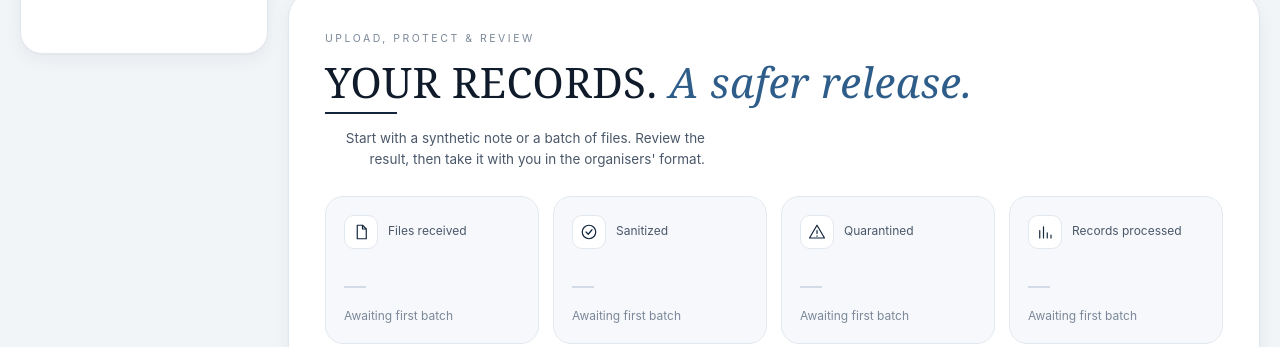
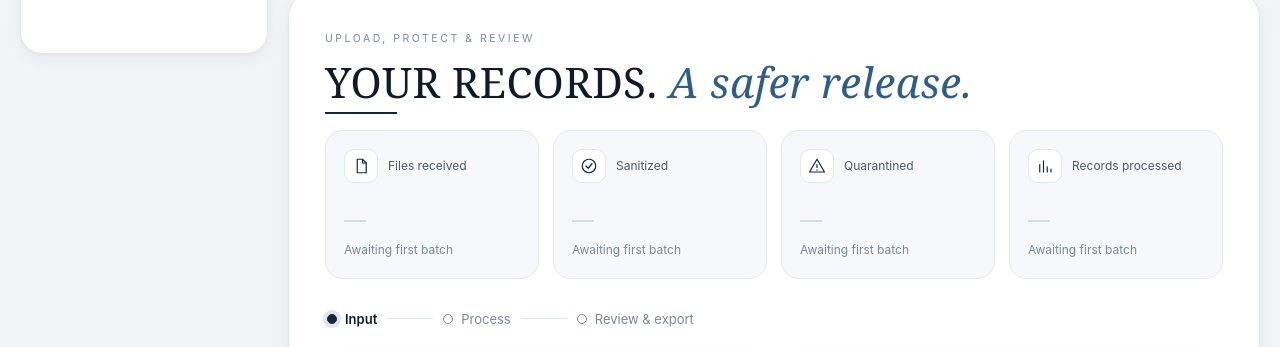
Before and after one commit to Nikitha1727/IncogRx, a plain HTML site: page demo/index.html in a window 1280 px wide. Shown: the part 726-1073 px from the top of the page. Drawn offline with Linux system fonts and the light colour scheme.

Commit message:
Demo: remove subtitle next to the records heading
Co-Authored-By: Claude Opus 5.5 <noreply@anthropic.com>

Claude-Session: https://claude.ai/code/session_01Up4FfajNGQeQu8A8dxZySS

```diff
--- a/demo/index.html
+++ b/demo/index.html
@@ -483,7 +483,7 @@ footer b{font:400 21px var(--serif);color:var(--ink)}footer b i{font-style:itali
     <section class="sheet" id="release" aria-label="Upload, protect and review">
       <div class="shead rv">
         <div><div class="kick">Upload, protect &amp; review</div><h2>Your records. <i>A safer release.</i></h2></div>
-        <p>Start with a synthetic note or a batch of files. Review the result, then take it with you in the organisers' format.</p>
+
       </div>
       <div class="rv kpis">
         <div class="kpi" id="k1"><div class="kh"><span class="ib"><svg class="i"><use href="#i-file"/></svg></span>Files received</div><div class="kv"><span class="nil"></span></div><div class="ks">Awaiting first batch</div></div>
```
